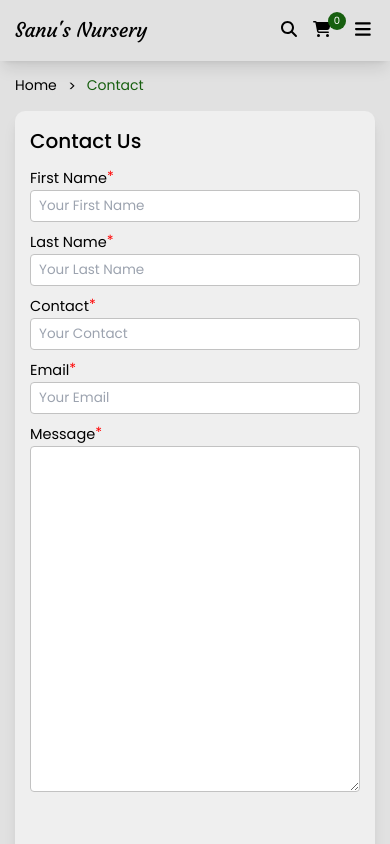
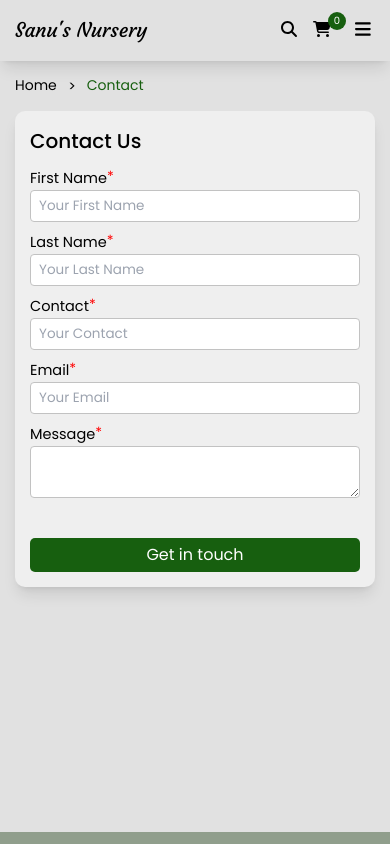
Before and after one commit to SanjeevMhn/sanusnurseryAngular, an Angular app: page /home/contact in a window 390 px wide. Shown: the top 844 px of the page. Built offline with nearby package versions, Linux system fonts and the light colour scheme.

Commit message:
[FIXED]: fixed contact form height in mobile view and fixed toast messages text size

```diff
--- a/src/app/modules/home/contact/contact.component.html
+++ b/src/app/modules/home/contact/contact.component.html
@@ -8,7 +8,7 @@
                 <a routerLink="/home/contact" class="breadcrumb-link">Contact</a>
             </li>
         </ul>
-        <div class="spacer h-[calc(100vh-30px)] lg:h-auto pb-[30px]">
+        <div class="spacer h-full pb-[30px]">
 
         <article
             class="contact-us-form-section rounded-[10px] bg-[#efefef] shadow-lg flex h-full overflow-hidden">
@@ -20,7 +20,7 @@
                 <form class="contact-us-form h-full flex flex-col" [formGroup]="userMessageForm"
                     (submit)="sendMessage()">
                     <h2 class="header-text text-[20px] md:text-[30px] pb-[12px] md:pb-[20px] font-[500]">Contact Us</h2>
-                    <div class="form-row flex flex-col h-[calc(100%-130px)]">
+                    <div class="form-row flex flex-col h-full mb-[40px]">
                         <div class="form-group">
                             <label for="first_name" class="required-label">First Name</label>
                             <input type="text" name="first_name" id="first_name" class="form-control"
--- a/src/app/modules/shared/toast/toast.component.html
+++ b/src/app/modules/shared/toast/toast.component.html
@@ -1,5 +1,5 @@
-<div *ngIf="toastModal?.visible === true" class="fixed top-[20px] right-[20px] p-[15px] rounded-lg bg-[#e9e9e9] text-[#000] text-md z-[1000] shadow-xl" [ngClass]="toastModal?.type" >
-    <span class="label-text pr-[25px] inline-block">
+<div *ngIf="toastModal?.visible === true" class="fixed top-[20px] md:right-[20px] p-[15px] rounded-lg bg-[#e9e9e9] text-[#000] text-md z-[1000] shadow-xl" [ngClass]="toastModal?.type" >
+    <span class="label-text text-sm md:text-base pr-[25px] inline-block">
         {{toastModal?.message}}
     </span>
     <button type="button" class="icon-container inline-flex items-center justify-center border border-black h-[20px] w-[20px] rounded-full" (click)="close()">
```
Also changed, not shown: 7 other files (tests, documents, lock files or other folders).
